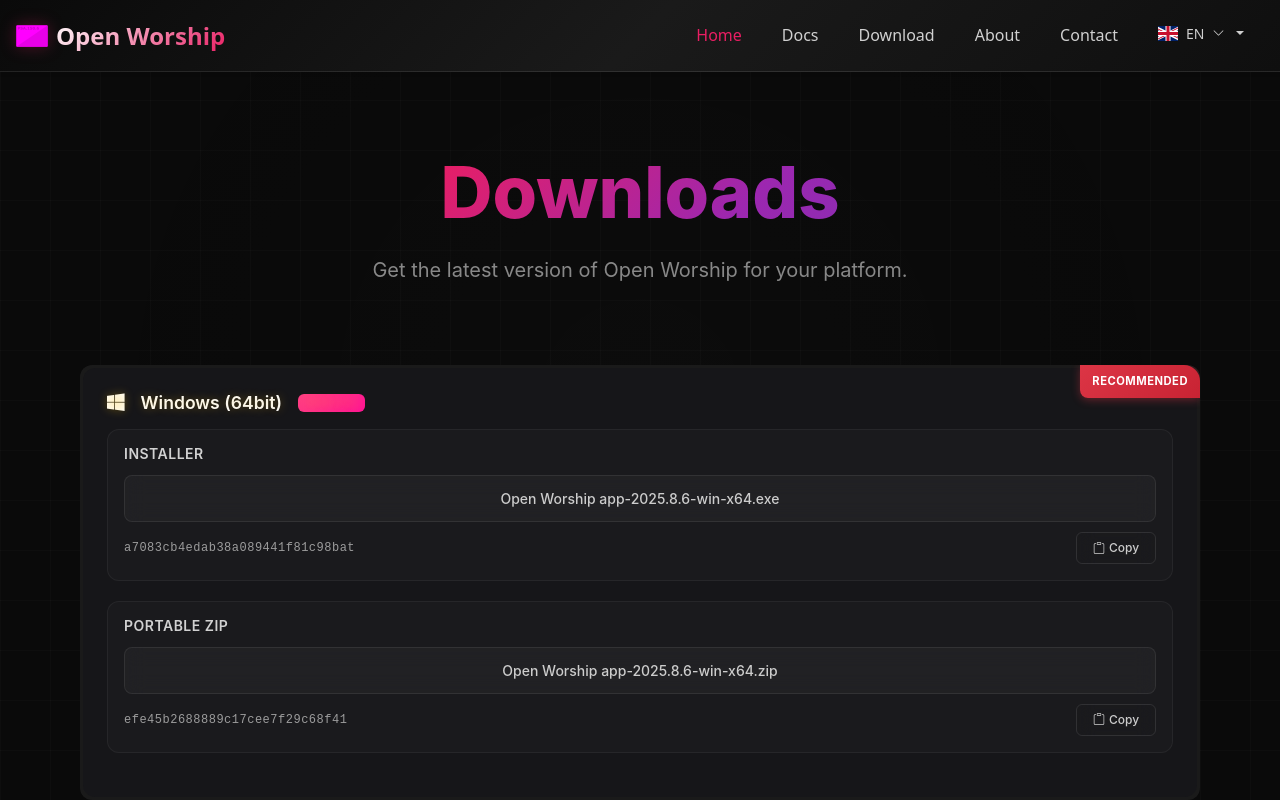
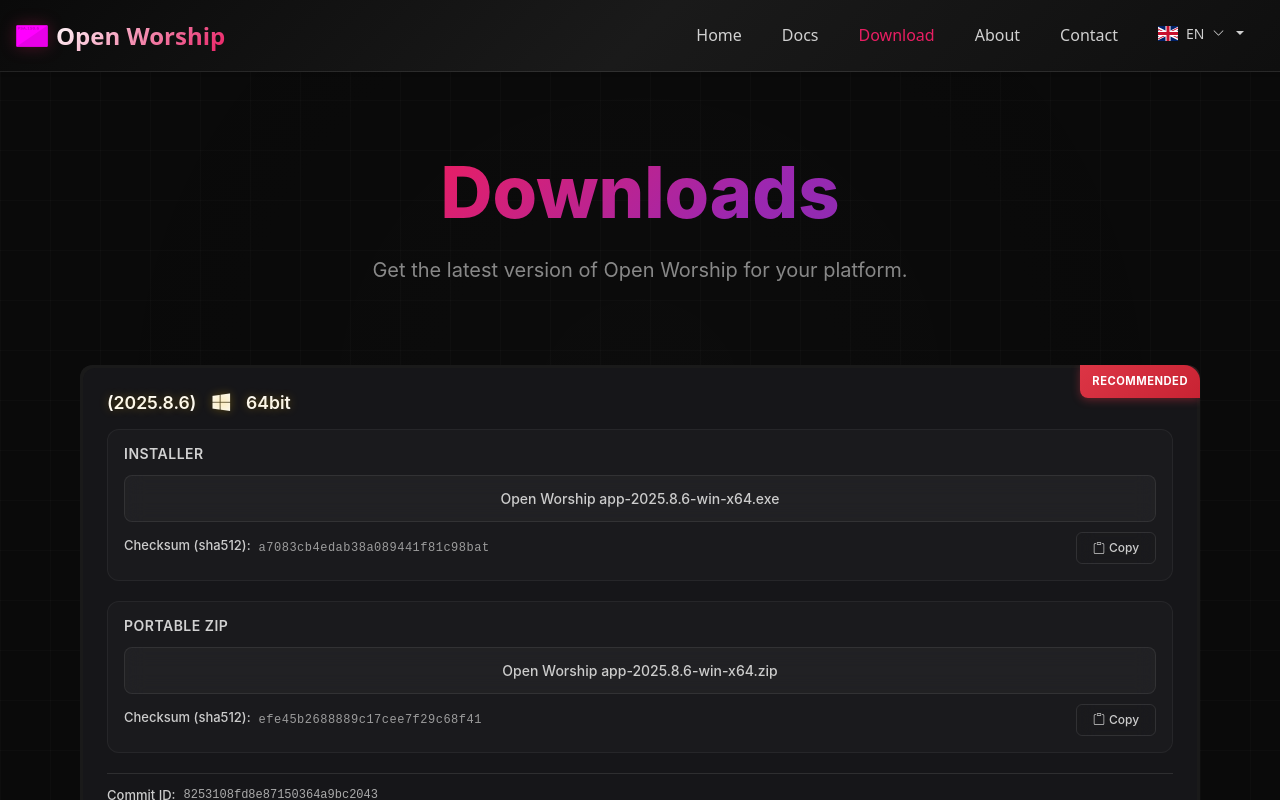
Before and after one commit to OpenWorshipApp/www.openworship.app, a React (Vite) app: page / in a window 1280 px wide. Both pictures are taken after a click on the button "Download Now". Shown: the top 800 px of the page. Built offline with nearby package versions, Linux system fonts and the light colour scheme.

Commit message:
fix: complete download page UI and navbar active state

```diff
--- a/src/components/MenuBar.tsx
+++ b/src/components/MenuBar.tsx
@@ -39,6 +39,13 @@
     window.addEventListener('hashchange', onHashChange);
     return () => window.removeEventListener('hashchange', onHashChange);
   }, []);
+
+  // Sync activeHash with currentPage prop
+  useEffect(() => {
+    if (currentPage) {
+      setActiveHash(`#${currentPage}`);
+    }
+  }, [currentPage]);
 
   // Close dropdown when clicking outside
   useEffect(() => {
--- a/src/pages/DownloadPage.tsx
+++ b/src/pages/DownloadPage.tsx
@@ -104,9 +104,9 @@
         <div className="card-content" style={{ position: 'relative', zIndex: '10' }}>
           <div className="card-body">
             <h5 className="card-title">
-              <i className={`${getPlatformIcon(download.platform)} me-2`}></i>
-              {`${download.platform} (${download.architecture})`}
-              <span className="version-badge ms-2">{download.version}</span>
+              ({download.version})
+              <i className={`${getPlatformIcon(download.platform)} ms-2 me-2`}></i>
+              {download.architecture}
             </h5>
             <div className="download-section">
               <h6 style={{
@@ -157,6 +157,15 @@
                 {download.installer.filename}
               </button>
               <div className="checksum-container">
+                <div style={{ marginBottom: '8px' }}>
+                  <span style={{
+                    color: '#cccccc',
+                    fontSize: '13px',
+                    fontWeight: '500'
+                  }}>
+                    Checksum (sha512):
+                  </span>
+                </div>
                 <span
                   className="checksum-text"
                   style={{
@@ -275,6 +284,15 @@
                 {download.portable.filename}
               </button>
               <div className="checksum-container">
+                <div style={{ marginBottom: '8px' }}>
+                  <span style={{
+                    color: '#cccccc',
+                    fontSize: '13px',
+                    fontWeight: '500'
+                  }}>
+                    Checksum (sha512):
+                  </span>
+                </div>
                 <span
                   className="checksum-text"
                   style={{
@@ -345,10 +363,28 @@
               </div>
             </div>
             {download.commitId && (
-              <div className="commit-info">
-                <div className="commit-container">
-                  <i className="bi bi-git me-2"></i>
-                  <span className="commit-text">Commit ID:{download.commitId.substring(0, 7)}</span>
+              <div className="commit-info" style={{
+                borderTop: '1px solid rgba(255, 255, 255, 0.1)',
+                paddingTop: '12px',
+                marginTop: '16px'
+              }}>
+                <div className="d-flex align-items-center">
+                  <span style={{
+                    color: '#cccccc',
+                    fontSize: '13px',
+                    fontWeight: '500'
+                  }}>
+                    Commit ID:
+                  </span>
+                  <small className="ms-2" style={{
+                    color: '#aaa',
+                    fontSize: '12px',
+                    fontFamily: 'monospace',
+                    wordBreak: 'break-all',
+                    lineHeight: '1.2'
+                  }}>
+                    {download.commitId}
+                  </small>
                 </div>
               </div>
             )}
@@ -444,9 +480,18 @@
 
         <div className="card-grid grid-2">
           {versionInfo ? (
-            versionInfo.downloads.map((download) => (
-              renderDownloadCard(download)
-            ))
+            versionInfo.downloads
+              .filter((download) => {
+                const recommended = downloadService.getRecommendedDownload(versionInfo.downloads);
+                // Exclude the recommended download from the main list
+                return !(recommended &&
+                  download.platform === recommended.platform &&
+                  download.architecture === recommended.architecture &&
+                  download.version === recommended.version);
+              })
+              .map((download) => (
+                renderDownloadCard(download)
+              ))
           ) : (
             <p>Loading...</p>
           )}
--- a/src/services/downloadService.ts
+++ b/src/services/downloadService.ts
@@ -61,7 +61,8 @@
             filename: 'Open Worship app-2025.8.6-win-x64.zip',
             url: 'https://www.openworship.app/download/win/Open%20Worship%20app-2025.8.6-win-x64.zip',
             checksum: 'efe45b2688889c17cee7f29c68f41'
-          }
+          },
+          commitId: '8253108fd8e87150364a9bc2043'
         },
         {
           version: '2025.8.6',
@@ -76,7 +77,8 @@
             filename: 'Open Worship app-2025.8.6-win-ia32.zip',
             url: 'https://www.openworship.app/download/win-ia32/Open%20Worship%20app-2025.8.6-win-ia32.zip',
             checksum: '6e110bda374d32f40f1142fedbe582f'
-          }
+          },
+          commitId: '8253108fd8e87150364a9bc2043'
         },
         {
           version: '2025.8.6',
@@ -91,7 +93,8 @@
             filename: 'Open Worship app-2025.8.6-win-arm64.zip',
             url: 'https://www.openworship.app/download/win-arm64/Open%20Worship%20app-2025.8.6-win-arm64.zip',
             checksum: '9c6576ce0a2c0a41d963e96c7c7'
-          }
+          },
+          commitId: '8253108fd8e87150364a9bc2043'
         },
         {
           version: '2025.8.6',
@@ -106,7 +109,8 @@
             filename: 'Open Worship app-2025.8.6-mac-arm64.zip',
             url: 'https://www.openworship.app/download/mac/Open%20Worship%20app-2025.8.6-mac-arm64.zip',
             checksum: '949d9abd9c5da7f7c4e9122b6aa5dc'
-          }
+          },
+          commitId: '8253108fd8e87150364a9bc2043'
         },
         {
           version: '2025.8.6',
@@ -121,7 +125,8 @@
             filename: 'Open Worship app-2025.8.6-mac-x64.zip',
             url: 'https://www.openworship.app/download/mac-intel/Open%20Worship%20app-2025.8.6-mac-x64.zip',
             checksum: '60b72835b09116bf5e6f84e2cfe125'
-          }
+          },
+          commitId: '8253108fd8e87150364a9bc2043'
         },
         {
           version: '2025.8.6',
@@ -136,7 +141,8 @@
             filename: 'open-worship-app_2025.8.6_x86_64.AppImage',
             url: 'https://www.openworship.app/download/linux-ubuntu/open-worship-app_2025.8.6_x86_64.AppImage',
             checksum: '3888b552c9eaa1d25887426118ad2f'
-          }
+          },
+          commitId: '8253108fd8e87150364a9bc2043'
         },
         {
           version: '2025.7.31',
@@ -151,7 +157,8 @@
             filename: 'open-worship-app_2025.7.31_x86_64.AppImage',
             url: 'https://www.openworship.app/download/linux-fedora/open-worship-app_2025.7.31_x86_64.AppImage',
             checksum: 'bab1911d4caed47976cbf89c5c1fce'
-          }
+          },
+          commitId: '7a2b9c8d4e5f6789012345678901234'
         }
       ]
     };
```
